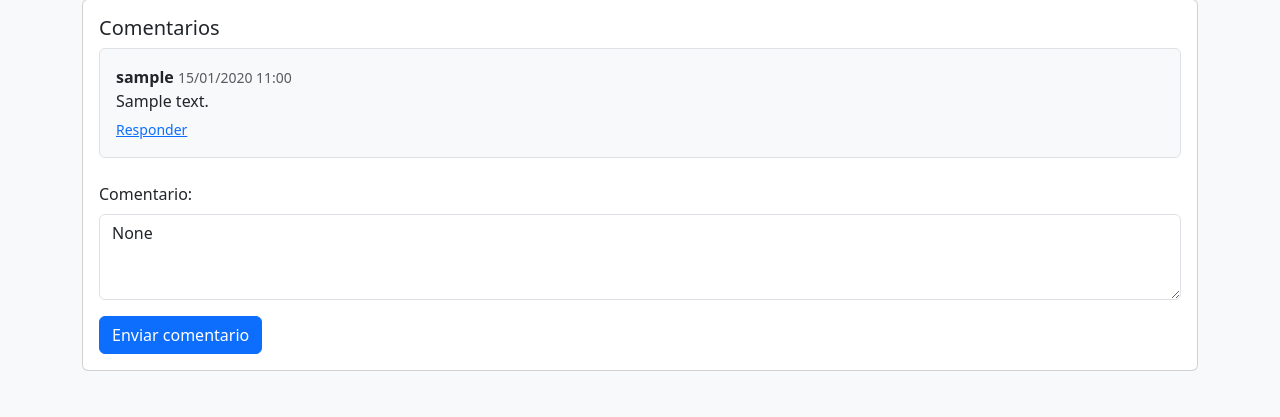
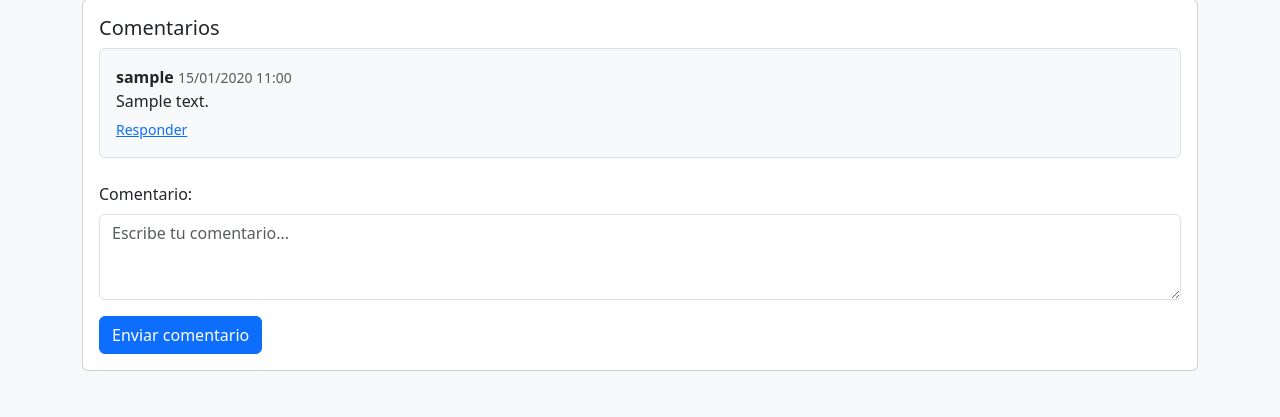
Before and after one commit to jorgebarrado/TFG, a Django app: page /citations/report/1/ in a window 1280 px wide. Shown: the part 635-1052 px from the top of the page. Run offline with Django 5.2, Linux system fonts and the light colour scheme; tables that the repository leaves empty hold one stand-in row (values such as "Sample post"); some libraries are stand-ins or nearby versions.

Commit message:
Corregir error de texto en comentarios

```diff
--- a/tfg_project/citations/forms.py
+++ b/tfg_project/citations/forms.py
@@ -27,10 +27,10 @@ class CommentForm(forms.ModelForm):
         fields = ['content']
         widgets = {
             'content': forms.Textarea(attrs={
-                'placeholder': 'Escribe tu comentario...',
+                'class': 'form-control',
                 'rows': 3,
-                'class': 'form-control',
-            }),
+                'placeholder': 'Escribe tu comentario...'
+            })
         }
 
 
--- a/tfg_project/citations/templates/citations/citation_detail.html
+++ b/tfg_project/citations/templates/citations/citation_detail.html
@@ -72,7 +72,6 @@
             {% endif %}
 
             <!-- Formulario comentario -->
-            <!-- Formulario comentario -->
             <form method="post" class="mt-4" id="commentForm">
                 {% csrf_token %}
 
@@ -89,7 +88,7 @@
                         id="{{ comment_form.content.id_for_label }}"
                         class="form-control"
                         rows="3"
-                        placeholder="Escribe tu comentario...">{{ comment_form.content.value }}</textarea>
+                        placeholder="Escribe tu comentario...">{% if comment_form.content.value %}{{ comment_form.content.value }}{% endif %}</textarea>
 
                     {% if comment_form.content.errors %}
                         <div class="text-danger small mt-1">{{ comment_form.content.errors }}</div>
```
